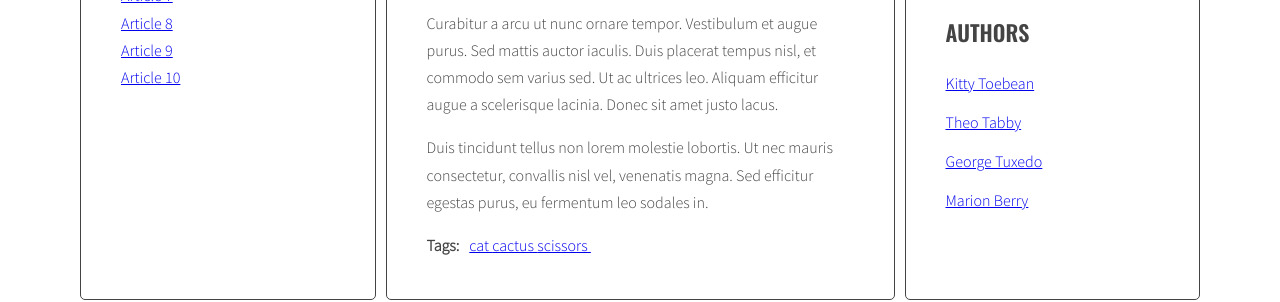
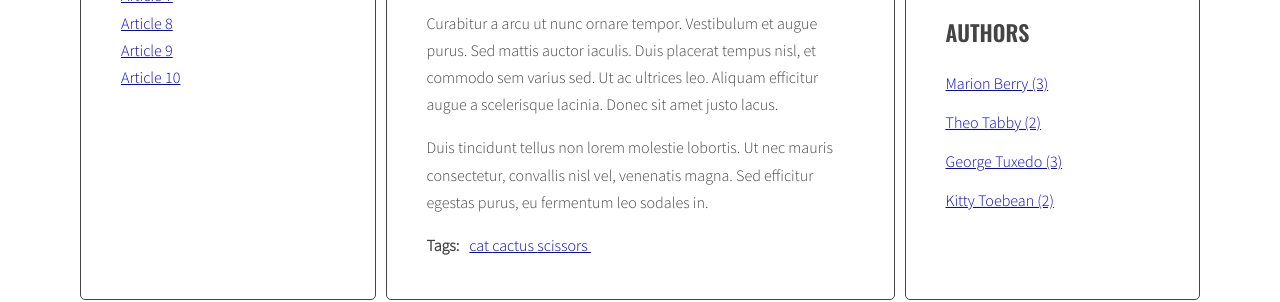
Before and after one commit to Demeqrosad/javascript-blog, a website: page index.html in a window 1280 px wide. Shown: the part 539-841 px from the top of the page. Drawn offline with nearby package versions, Linux system fonts and the light colour scheme.

Commit message:
Add authors list with links

```diff
--- a/index.html
+++ b/index.html
@@ -182,26 +182,6 @@
 	        </ul>
 	        <h2 class="section-title">Authors</h2>
 	        <ul class="list authors">
-	          <li>
-	            <a href="#">
-	              <span class="author-name">Kitty Toebean</span>
-	            </a>
-	          </li>
-	          <li>
-	            <a href="#">
-	              <span class="author-name">Theo Tabby</span>
-	            </a>
-	          </li>
-	          <li>
-	            <a href="#">
-	              <span class="author-name">George Tuxedo</span>
-	            </a>
-	          </li>
-	          <li>
-	            <a href="#">
-	              <span class="author-name">Marion Berry</span>
-	            </a>
-	          </li>
 	        </ul>
 	      </aside>
 	    </main>
--- a/js/script.js
+++ b/js/script.js
@@ -7,7 +7,8 @@ const optArticleSelector = '.post',
   optArticleAuthorSelector = '.post-author',
   optTagsListSelector = '.tags.list',
   optCloudClassCount = 5,
-  optCloudClassPrefix = 'tag-size-';
+  optCloudClassPrefix = 'tag-size-',
+  optAuthorsListSelector = '.authors.list';
 
 function generateTitleLinks(customSelector = ''){
 
@@ -221,7 +222,7 @@ function generateTags()
     /* generate code of a link and add it to allTagsHTML */
 
     //allTagsHTML += '<li><a href="#tag-' + tag + '" class="' + calculateTagClass(allTags[tag], tagsParams) + '">' + tag + ' (' + allTags[tag] + ') ';
-    allTagsHTML += '<li><a href="#tag-' + tag + '" class="' + calculateTagClass(allTags[tag], tagsParams) + '">' + tag + ' ';
+    allTagsHTML += '<li><a href="#tag-' + tag + '" class="' + calculateTagClass(allTags[tag], tagsParams) + '">' + tag + ' </a></li>';
     console.log('allTagsHTML: ', allTagsHTML);
 
   /* END LOOP: for each tag in allTags: */
@@ -314,6 +315,10 @@ addClickListenersToTags();
 
 function generateAuthor()
 {
+  /* create a new variable allAuthors with an empty object: */
+
+  const allAuthors = {};
+
   /* find all articles */
 
   const articles = document.querySelectorAll(optArticleSelector);
@@ -336,11 +341,43 @@ function generateAuthor()
     const html = '<a href="#author-' + articleDataAuthor.replace(' ', '_') +'">' + 'by ' + articleDataAuthor + '</a>';
     console.log('html with author: ', html);
 
+    /* check if this link is not already in allAuthors */
+
+    if(!allAuthors.hasOwnProperty(articleDataAuthor))
+    {
+      /* add new author to allAuthors object */
+
+      allAuthors[articleDataAuthor] = 1;
+    }
+    else
+    {
+      allAuthors[articleDataAuthor] ++;
+    }
     /* insert HTML of the link into the author wrapper */
 
     articleAuthorHTML.insertAdjacentHTML('beforeend', html);
 
   }
+
+  /* find list of authors in right column */
+
+  const authorList = document.querySelector(optAuthorsListSelector);
+
+  /* START LOOP: for each author in allAuthors */
+  let allAuthorsHTML = '';
+
+  for(let author in allAuthors)
+  {
+    /* generate code of a link and add it to allAuthorsHTML */
+
+    allAuthorsHTML += '<li><a href="#author-' + author.replace(' ', '_') + '">' + author + ' (' + allAuthors[author] + ') </a></li>';
+    console.log('author: ', author);
+    console.log('allAuthorsHTML: ', allAuthorsHTML);
+  }
+
+  /* add html from allAuthorsHTML to authorList */
+
+  authorList.innerHTML = allAuthorsHTML;
 }
 
 generateAuthor();
@@ -349,7 +386,7 @@ function addClickListenersToAuthors()
 {
   /* find all links to authors */
 
-  const linksToAuthors = document.querySelectorAll(optArticleAuthorSelector + ' a');
+  const linksToAuthors = document.querySelectorAll(optArticleAuthorSelector + ' a,' + optAuthorsListSelector + ' a');
 
   /* START LOOP: for each link */
 
@@ -358,6 +395,7 @@ function addClickListenersToAuthors()
 
     /* add authorClickHandler as event listener for that link */
 
+    console.log('linkToAuthor: ', linkToAuthor);
     linkToAuthor.addEventListener('click', authorClickHandler);
 
   /* END LOOP: for each link */
```
